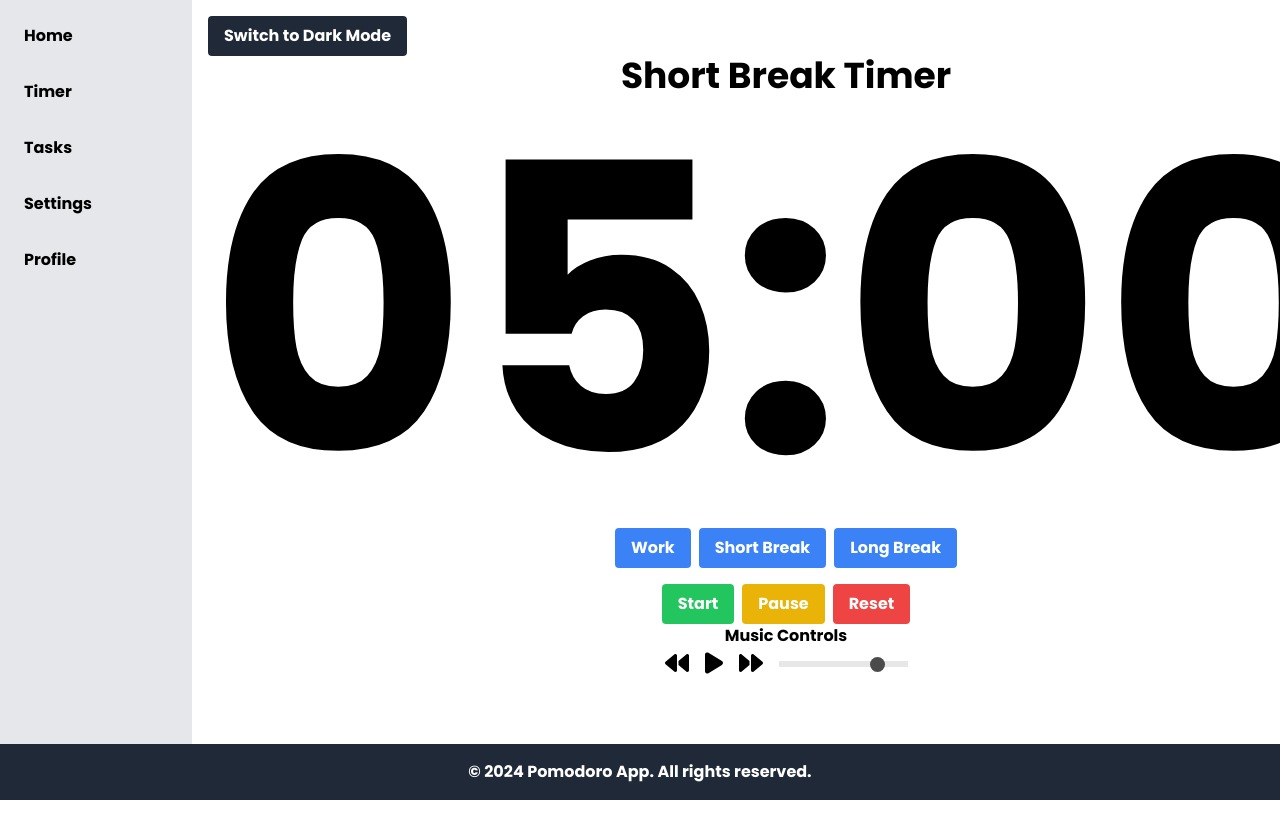
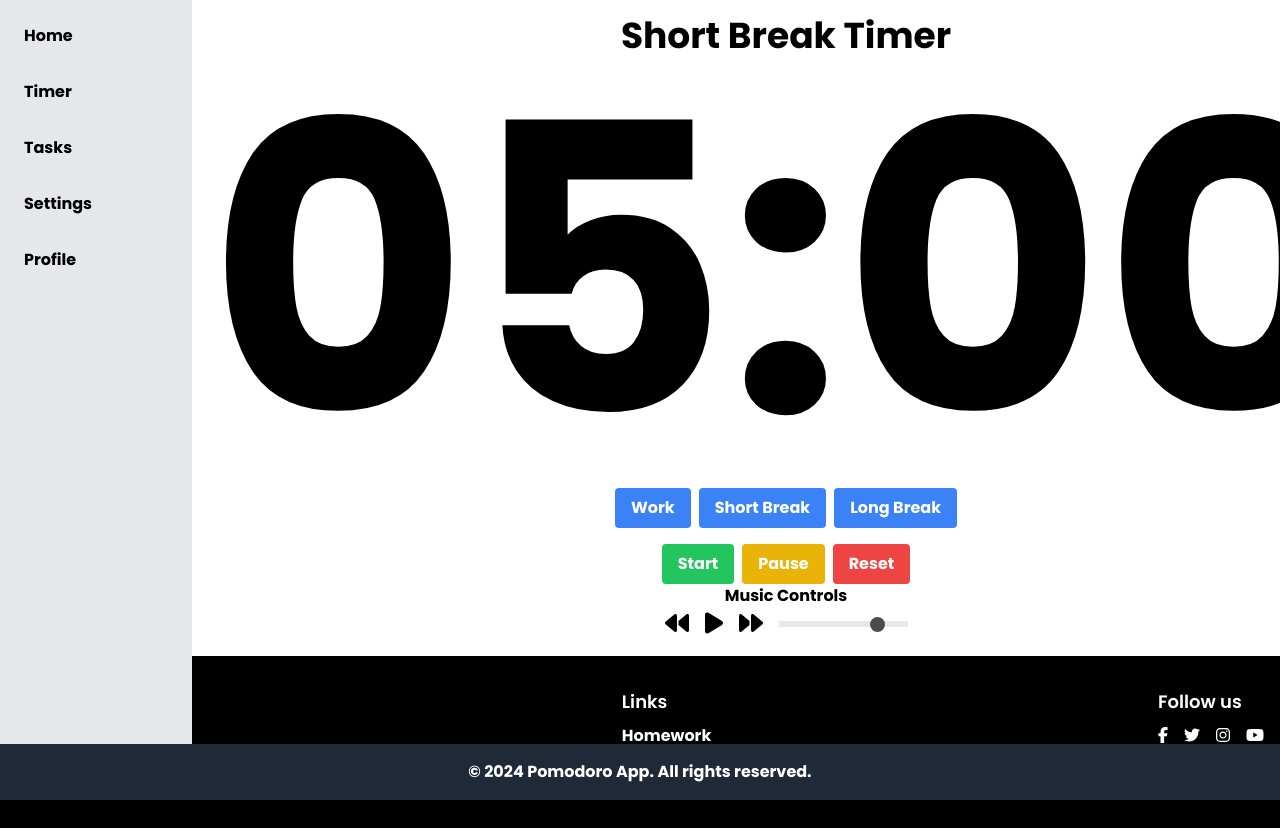
Before and after one commit to bhanuprakashsfdc/EasyPomodoro, a React (Vite) app: page / in a window 1280 px wide. Shown: the top 828 px of the page. Before the commit the page ends 800 px from the top, so only its background shows below. Built offline with nearby package versions, Linux system fonts and the light colour scheme.

Commit message:
Add minifooter

```diff
--- a/package.json
+++ b/package.json
@@ -11,6 +11,7 @@
   },
   "dependencies": {
     "@fortawesome/fontawesome-svg-core": "^6.5.2",
+    "@fortawesome/free-brands-svg-icons": "^6.5.2",
     "@fortawesome/free-solid-svg-icons": "^6.5.2",
     "@fortawesome/react-fontawesome": "^0.2.2",
     "@reduxjs/toolkit": "^2.2.5",
--- a/src/App.jsx
+++ b/src/App.jsx
@@ -15,6 +15,7 @@ import Footer from './components/Footer';
 import Sidebar from './components/Sidebar';
 import ThemeToggle from './components/ThemeToggle';
 import GlobalError from './components/GlobalError';
+import MiniFooter from './components/MiniFooter';
 
 function PrivateRoute({ children }) {
   const user = useSelector((state) => state.auth.user);
@@ -40,7 +41,7 @@ function App() {
         <div className="flex flex-1">
           <Sidebar />
           <div className="flex-1 p-4 ml-48">
-            <ThemeToggle />
+            {/*<ThemeToggle />*/}
             <Routes>
               <Route path="/" element={<Home />} />
               <Route path="/timer" element={<Timer />} />
@@ -56,6 +57,7 @@ function App() {
             <GlobalError />
           </div>
         </div>
+        <MiniFooter />
         <Footer />
       </div>
     </Router>
--- /dev/null
+++ b/src/components/MiniFooter.jsx
@@ -0,0 +1,52 @@
+import React from 'react';
+import { FontAwesomeIcon } from '@fortawesome/react-fontawesome';
+import { faFacebookF, faTwitter, faInstagram, faYoutube } from '@fortawesome/free-brands-svg-icons';
+import { Link } from 'react-router-dom';
+import { WEBSITE_NAME } from '../constants/constants';
+
+const MiniFooter = () => {
+  return (
+    <footer className="bg-black text-white py-8">
+      <div className="container mx-auto px-4 flex flex-col md:flex-row justify-between">
+        <div className="mb-6 md:mb-0">
+          <h2 className="text-xl font-bold mb-2">{ WEBSITE_NAME }</h2>
+          <address className="not-italic">
+            {/*
+                <p>123 Anywhere St.</p>
+                <p>Any City, ST 12345</p>
+                <p>email@example.com</p>
+                <p>(123) 456-7890</p>
+            */}
+          </address>
+        </div>
+        <div className="mb-6 md:mb-0">
+          <h3 className="text-lg font-semibold mb-2">Links</h3>
+          <ul>
+            <li><Link to="/homework" className="hover:underline">Homework</Link></li>
+            <li><Link to="/pricing" className="hover:underline">Pricing</Link></li>
+            <li><Link to="/faq" className="hover:underline">FAQ</Link></li>
+          </ul>
+        </div>
+        <div>
+          <h3 className="text-lg font-semibold mb-2">Follow us</h3>
+          <div className="flex space-x-4">
+            <a href="https://www.facebook.com" className="hover:text-gray-400">
+              <FontAwesomeIcon icon={faFacebookF} />
+            </a>
+            <a href="https://www.twitter.com" className="hover:text-gray-400">
+              <FontAwesomeIcon icon={faTwitter} />
+            </a>
+            <a href="https://www.instagram.com" className="hover:text-gray-400">
+              <FontAwesomeIcon icon={faInstagram} />
+            </a>
+            <a href="https://www.youtube.com" className="hover:text-gray-400">
+              <FontAwesomeIcon icon={faYoutube} />
+            </a>
+          </div>
+        </div>
+      </div>
+    </footer>
+  );
+};
+
+export default MiniFooter;
```
Also changed, not shown: 1 other file (tests, documents, lock files or other folders).
